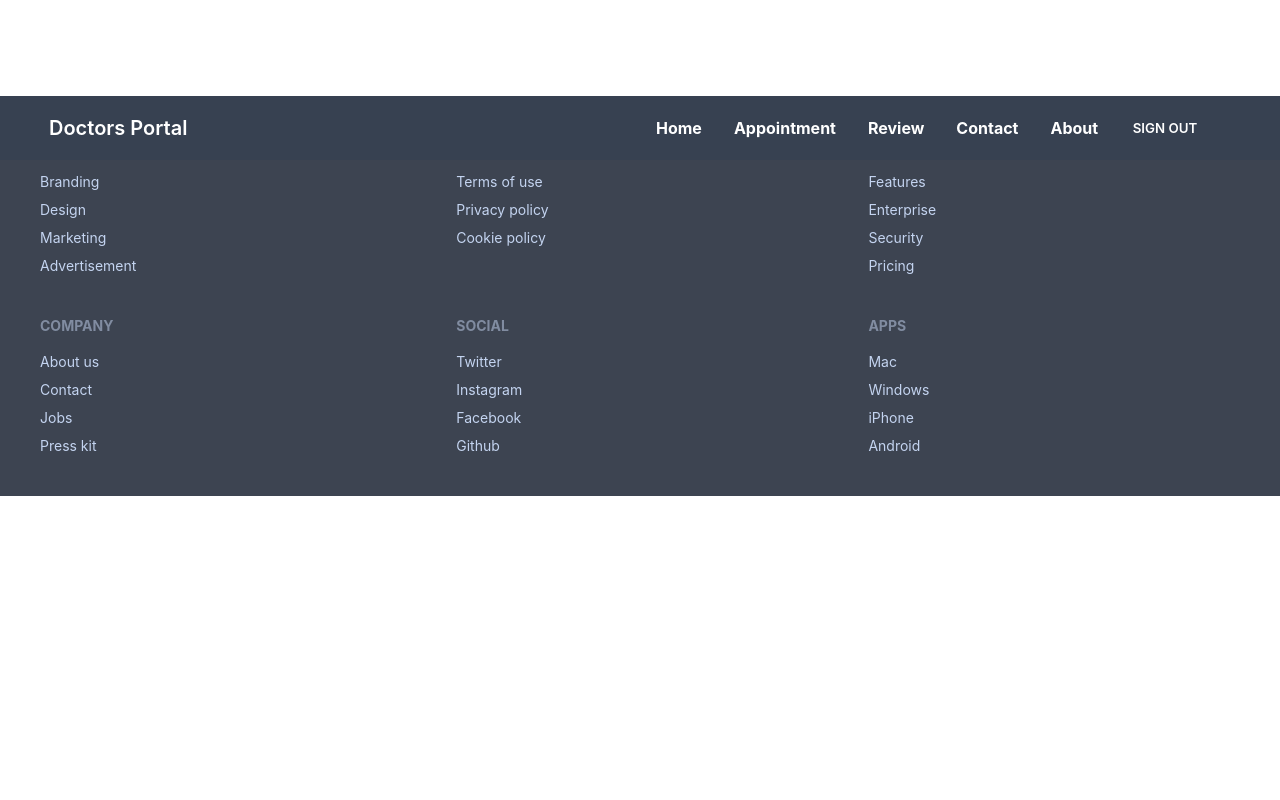
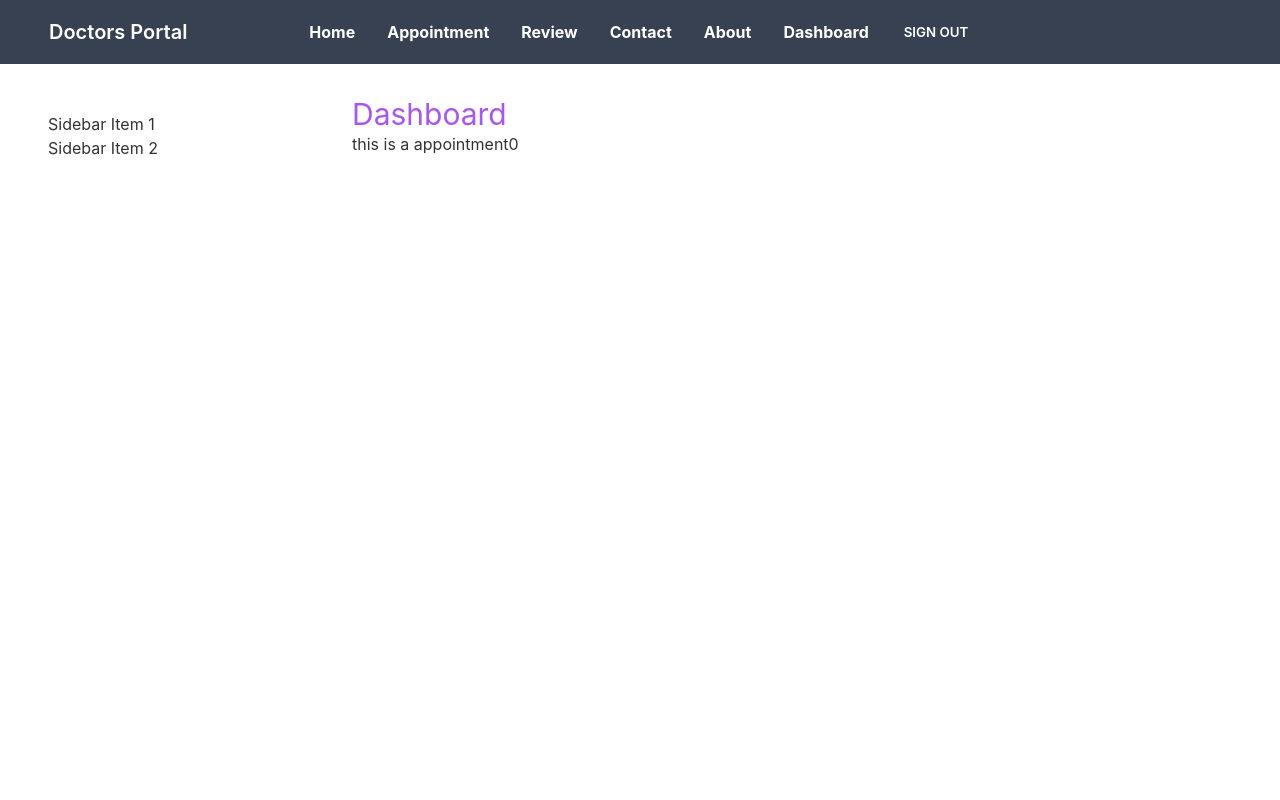
Before and after one commit to Mohidul10587/Final-project, a React (Create React App) app: page /dashboard in a window 1280 px wide. Shown: the top 800 px of the page. Built offline with nearby package versions, Linux system fonts and the light colour scheme; no server answers; sample sign-in values are in the browser's storage.

Commit message:
74.8 at the end

```diff
--- a/src/App.js
+++ b/src/App.js
@@ -9,8 +9,11 @@
 import SignUp from './Pages/Login/SignUp';
 import RequireAuth from './Pages/Login/RequireAuth';
 import UpdatePassword from './Pages/Login/UpdatePassword';
-import { ToastContainer} from 'react-toastify';
+import { ToastContainer } from 'react-toastify';
 import 'react-toastify/dist/ReactToastify.css';
+import Dashboard from './Pages/Dashboard/Dashboard';
+import MyAppointments from './Pages/Dashboard/MyAppointments';
+import MyReview from './Pages/Dashboard/MyReview';
 
 function App() {
   return (
@@ -21,7 +24,23 @@
         <Routes>
           <Route path='/' element={<Home></Home>}></Route>
           <Route path='/about' element={<About></About>}></Route>
-          <Route path='/appointment' element={<RequireAuth><Appointment></Appointment></RequireAuth>}></Route>
+          <Route path='/appointment' element={
+
+            <RequireAuth>
+              <Appointment>
+              </Appointment>
+            </RequireAuth>}>
+          </Route>
+
+
+          <Route path='dashboard' element={<RequireAuth>
+            <Dashboard>
+            </Dashboard>
+          </RequireAuth>}>
+            <Route index='myDashboard' element={<MyAppointments></MyAppointments>}></Route>
+            <Route path='myReview' element={<MyReview></MyReview>}></Route>
+          </Route>
+
           <Route path='/login' element={<Login></Login>}></Route>
           <Route path='/signUp' element={<SignUp></SignUp>}></Route>
           <Route path='/updatePassword' element={<UpdatePassword></UpdatePassword>}></Route>
--- a/src/Pages/Appoinment/AppointmentBanner.js
+++ b/src/Pages/Appoinment/AppointmentBanner.js
@@ -2,7 +2,7 @@
 import chair from '../../assets/images/chair.png'
 import { DayPicker } from 'react-day-picker';
 import 'react-day-picker/dist/style.css';
-const AppointmentBanner = ({date , setDate}) => {
+const AppointmentBanner = ({ date, setDate }) => {
 
 
   return (
--- a/src/Pages/Appoinment/AvailableAppointment.js
+++ b/src/Pages/Appoinment/AvailableAppointment.js
@@ -1,24 +1,36 @@
 import { format } from 'date-fns';
 import React, { useEffect, useState } from 'react';
+import { useQuery } from 'react-query';
+import Loading from '../Shared/Loading';
 import BookingModal from './BookingModal';
 import Service from './Service';
 
 const AvailableAppointment = ({ date }) => {
     const [treatment, setTreatment] = useState(null)
-    const [services, setServices] = useState([])
-    useEffect(() => {
-        fetch('http://localhost:5000/service')
+    // const [services, setServices] = useState([])
+
+    const formattedDate = format(date, 'PP')
+
+    const { isLoading, error, refetch, data: services } = useQuery(['available', formattedDate], () =>
+        fetch(`http://localhost:5000/available?date=${formattedDate}`)
             .then(res => res.json())
-            .then(data => setServices(data))
+    )
 
-    }, [])
+    if (isLoading) return <Loading></Loading>
+
+    // useEffect(() => {
+    //     fetch(`http://localhost:5000/available?date=${formattedDate}`)
+    //         .then(res => res.json())
+    //         .then(data => setServices(data))
+
+    // }, [formattedDate])
 
     return (
         <div>
             <h1 className='text-center text-2xl my-6 text-primary'>Available Appointment on {format(date, 'PP')}</h1>
 
             <div className='grid grid-cols-3 gap-4'>
-                {services.map(service => <Service
+                {services?.map(service => <Service
                     key={service._id}
                     service={service}
                     setTreatment={setTreatment}
@@ -26,7 +38,7 @@
                 </Service>)}
             </div>
             {treatment && <BookingModal
-
+refetch={refetch}
                 treatment={treatment}
                 setTreatment={setTreatment}
                 date={date}>
--- a/src/Pages/Appoinment/BookingModal.js
+++ b/src/Pages/Appoinment/BookingModal.js
@@ -1,14 +1,17 @@
 
-import React from 'react';
+import React, { useState } from 'react';
 import { format } from 'date-fns'
 import { useAuthState } from 'react-firebase-hooks/auth';
 import auth from '../../firebase.init';
 import { toast } from 'react-toastify';
+import { useEffect } from 'react';
 
-const BookingModal = ({ treatment, date, setTreatment }) => {
+const BookingModal = ({ treatment, date, setTreatment ,refetch}) => {
     const [user] = useAuthState(auth);
     const formateData = format(date, 'PP')
     const { _id, name, slots } = treatment;
+
+
     const handleBooking = (event) => {
         event.preventDefault();
         const slot = event.target.select.value
@@ -37,6 +40,8 @@
                 } else {
                     toast.error(`Have an appointment on ${data.booking?.date} at ${data.booking?.slot}`)
                 }
+
+                refetch()
                 setTreatment(null)
             })
 
--- /dev/null
+++ b/src/Pages/Dashboard/Dashboard.js
@@ -0,0 +1,30 @@
+import React from 'react'
+import { Link, Outlet } from 'react-router-dom'
+
+const Dashboard = () => {
+  return (
+    <div className='pt-24'>
+      <div className="drawer drawer-mobile">
+        <input id="dashboard-sidebar" type="checkbox" className="drawer-toggle" />
+        <div className="drawer-content ">
+
+          <h1 className="text-3xl text-purple-500">Dashboard</h1>
+          <Outlet></Outlet>
+
+        </div>
+        <div className="drawer-side">
+          <label htmlFor="dashboard-sidebar" className="drawer-overlay"></label>
+          <ul className="menu p-4 overflow-y-auto w-80 bg-base-100 text-base-content">
+            {/* <!-- Sidebar content here --> */}
+            <Link to='/dashboard'><a>Sidebar Item 1</a></Link>
+            <Link to='/dashboard/myReview'><a>Sidebar Item 2</a></Link>
+          </ul>
+
+        </div>
+      </div>
+
+    </div>
+  )
+}
+
+export default Dashboard
--- /dev/null
+++ b/src/Pages/Dashboard/MyAppointments.js
@@ -0,0 +1,27 @@
+import React, { useEffect, useState } from 'react'
+import { useAuthState } from 'react-firebase-hooks/auth'
+import auth from '../../firebase.init';
+
+const MyAppointments = () => {
+    const [appointment, setAppointment] = useState([])
+    const [user] = useAuthState(auth)
+    useEffect(() => {
+       if(user){
+
+        console.log(user.email)
+        fetch(`http://localhost:5000/booking?patient=${user.email}`)
+        .then(res => res.json())
+        .then(data => setAppointment(data))
+
+}
+       }, [user])
+
+
+    return (
+        <div>
+            this is a appointment{appointment.length}
+        </div>
+    )
+}
+
+export default MyAppointments
--- /dev/null
+++ b/src/Pages/Dashboard/MyReview.js
@@ -0,0 +1,12 @@
+import React from 'react'
+
+const MyReview = () => {
+  return (
+    <div>
+
+        this is a review
+    </div>
+  )
+}
+
+export default MyReview
--- a/src/Pages/Shared/Navbar.js
+++ b/src/Pages/Shared/Navbar.js
@@ -1,6 +1,6 @@
 import { signOut } from 'firebase/auth';
 import React from 'react';
-import { useAuthState } from 'react-firebase-hooks/auth';
+import { useAuthState, useSignInWithEmailAndPassword } from 'react-firebase-hooks/auth';
 import { Link, useNavigate } from 'react-router-dom'
 import auth from '../../firebase.init';
 
@@ -20,6 +20,7 @@
     <li><Link to="/review">Review</Link></li>
     <li><Link to="/contact">Contact</Link></li>
     <li><Link to="/about">About</Link></li>
+    {user && <li><Link to="/dashboard">Dashboard</Link></li>}
     <li>{user ? <button className="btn btn-ghost" onClick={signedOut}>Sign Out</button> : <Link to="/login">Login</Link>}</li>
 
   </>
@@ -43,6 +44,12 @@
 
         </ul>
       </div>
+      <div className='navbar-end'>
+        <label htmlFor="dashboard-sidebar" className="btn btn-primary drawer-button lg:hidden">
+          <svg xmlns="http://www.w3.org/2000/svg" className="h-5 w-5" fill="none" viewBox="0 0 24 24" stroke="currentColor"><path strokeLinecap="round" strokeLinejoin="round" strokeWidth="2" d="M4 6h16M4 12h8m-8 6h16" /></svg>
+        </label>
+
+      </div>
 
     </div>
   );
```
Lines whose indentation alone changed are shown as unchanged.
